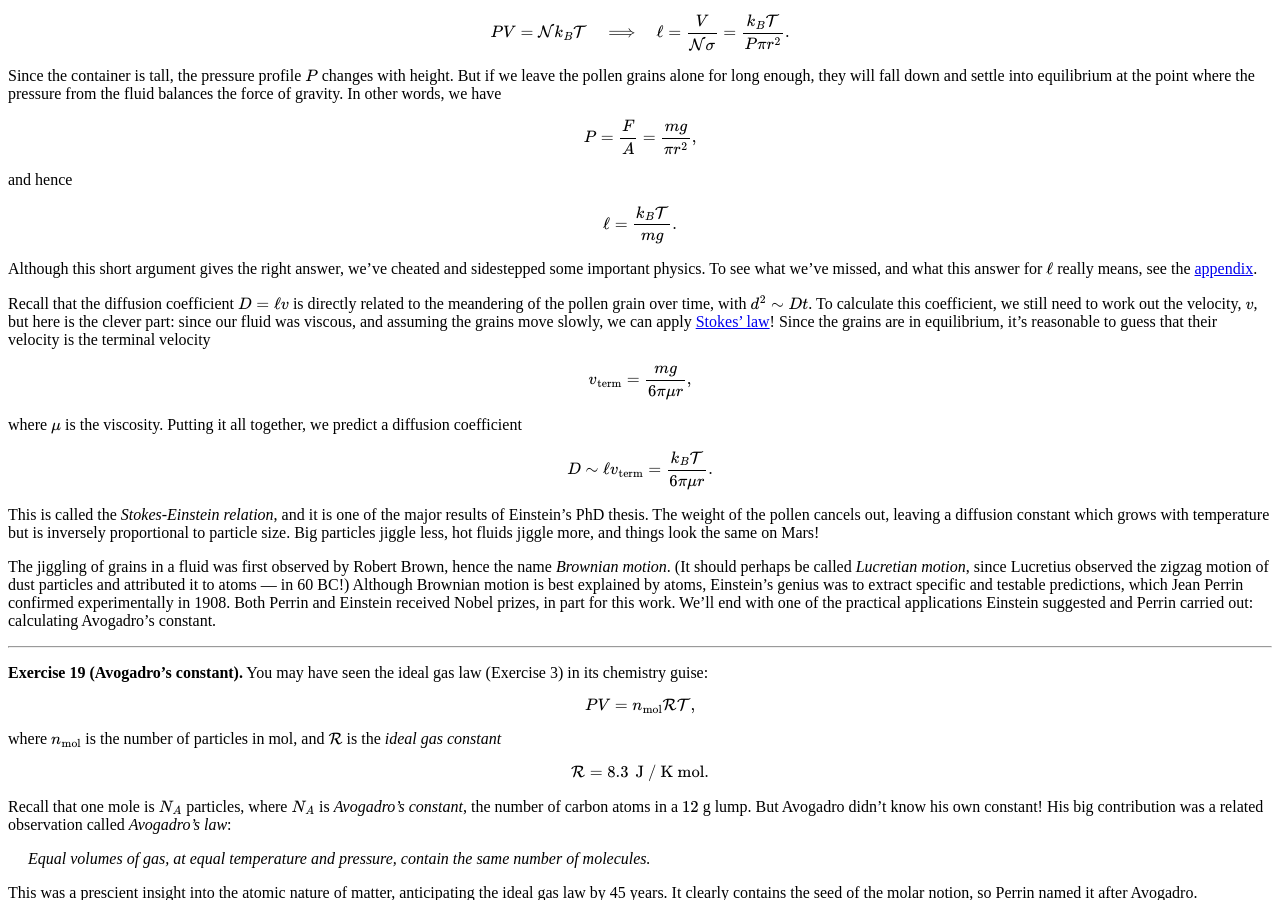
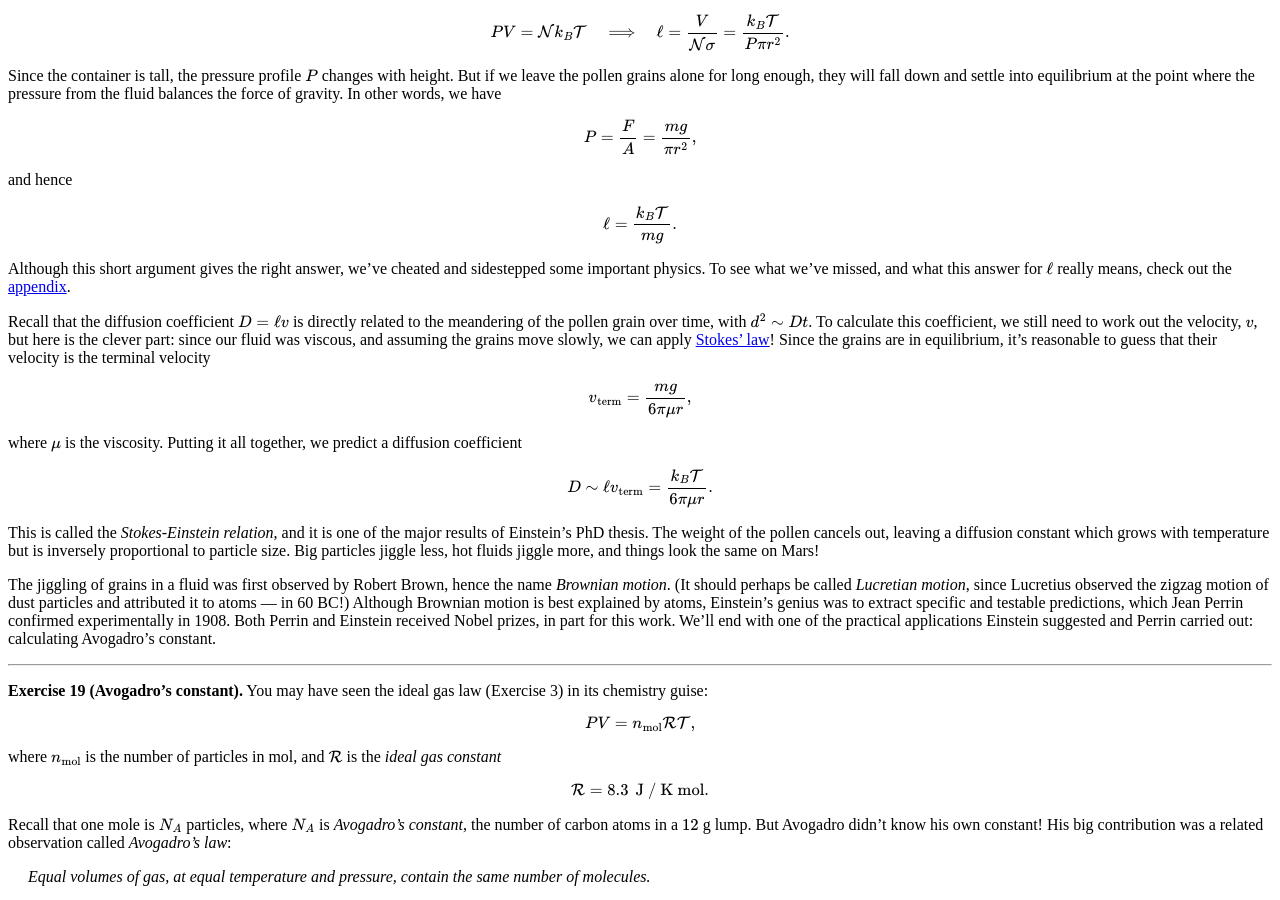
Before and after one commit to hapax/hapax.github.io, a Jekyll site: the page built from _posts/2020-02-24-napkin-hacks.md, in a window 1280 px wide and 900 px high, scrolled down 27420 px. Built offline with Jekyll 4.4.1, drawn with Linux system fonts in a browser that asks for light colours; our own code applies the rules of GitHub Pages for plain Markdown files; formulas are drawn with MathJax 3; a script that is not in the unit is left out.

Commit message:
Update 2020-02-24-napkin-hacks.md

```diff
--- a/_posts/2020-02-24-napkin-hacks.md
+++ b/_posts/2020-02-24-napkin-hacks.md
@@ -1854,7 +1854,7 @@
 Although this short argument gives the right answer, we've cheated and
 sidestepped some important physics.
 To see what we've missed, and what this answer for $\ell$ really
-means, see the [appendix]({{hapax.github.io}}/assets/napkin-hacks-appendix/#sec-2-1).
+means, check out the [appendix]({{hapax.github.io}}/assets/napkin-hacks-appendix/#sec-2-1).
 
 Recall that the diffusion coefficient $D = \ell v$ is directly related
 to the meandering of the pollen grain over time, with $d^2 \sim Dt$.
```
